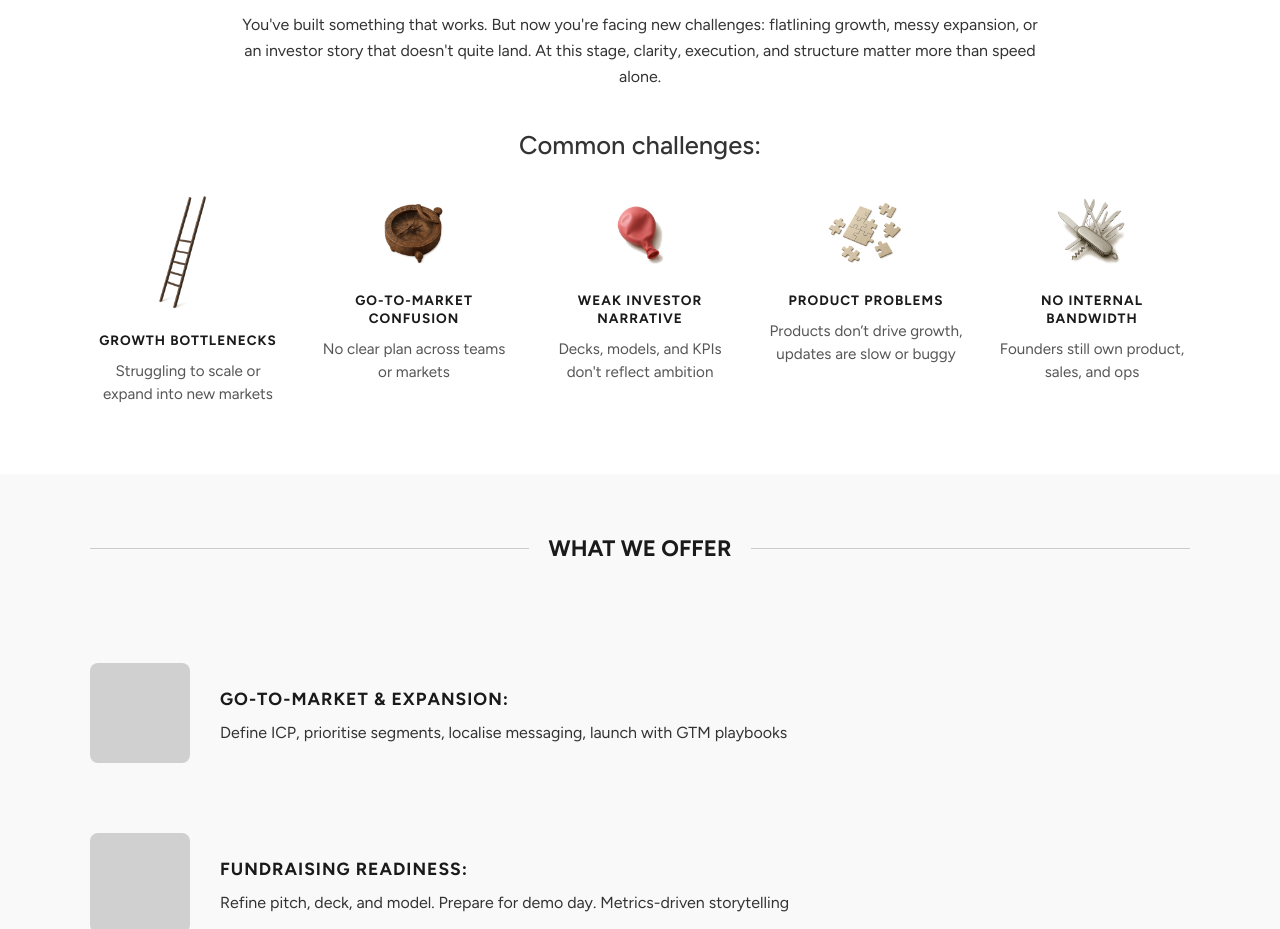
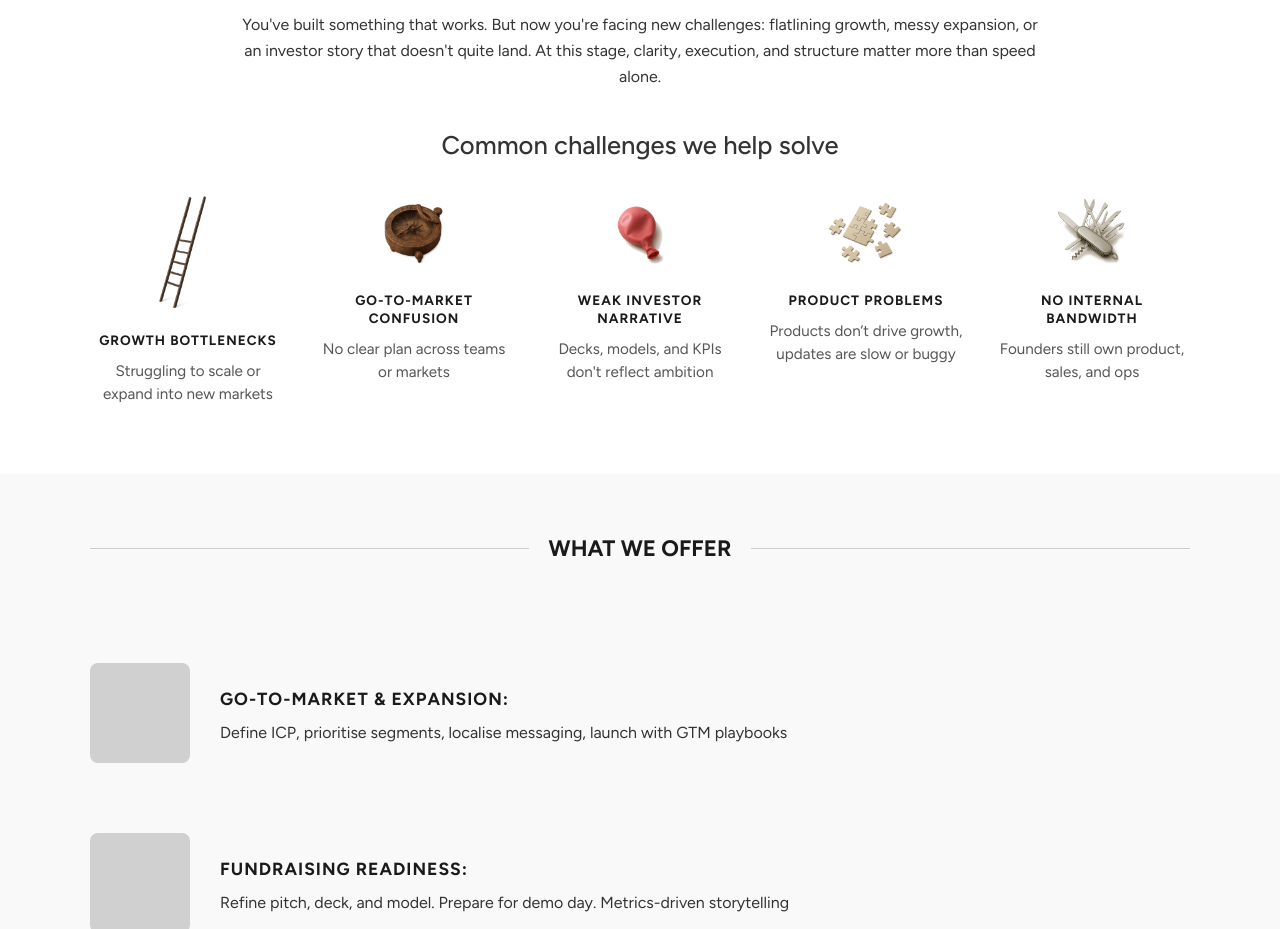
Before and after one commit to thomastrincado/odysi-studio, a plain HTML site: page index.html in a window 1280 px wide. Shown: the part 943-1872 px from the top of the page. Drawn offline with Linux system fonts and the light colour scheme.

Commit message:
Update index.html

```diff
--- a/index.html
+++ b/index.html
@@ -1046,7 +1046,7 @@ footer .section-container p { /* Ensure container padding is respected */
                     <p>You've built something that works. But now you're facing new challenges: flatlining growth, messy expansion, or an investor story that doesn't quite land. At this stage, clarity, execution, and structure matter more than speed alone.</p>
                 </div>
 
-                <h3>Common challenges:</h3>
+                <h3>Common challenges we help solve</h3>
                 <ul class="challenges-list">
                     <li>
                     <img src="images/ladder.png" alt="Ladder leaning against a wall" class="challenge-icon">
```
